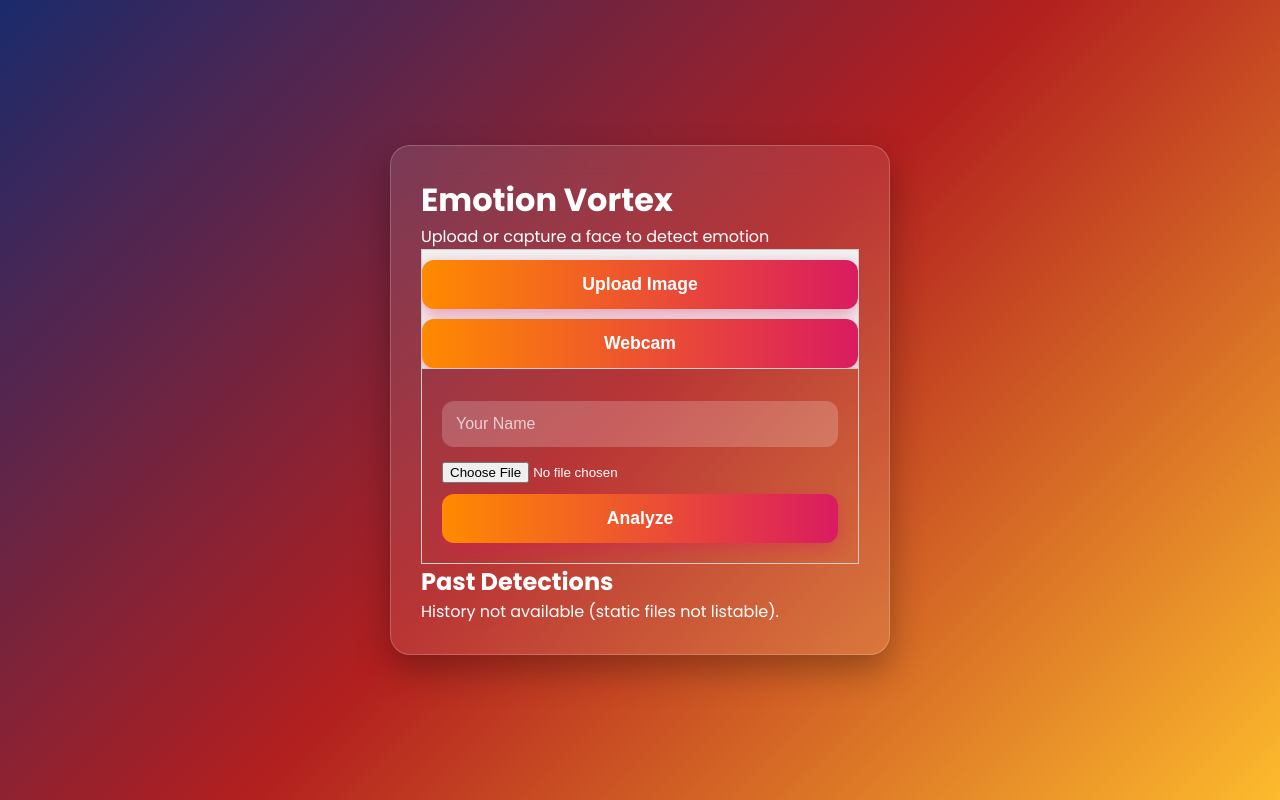
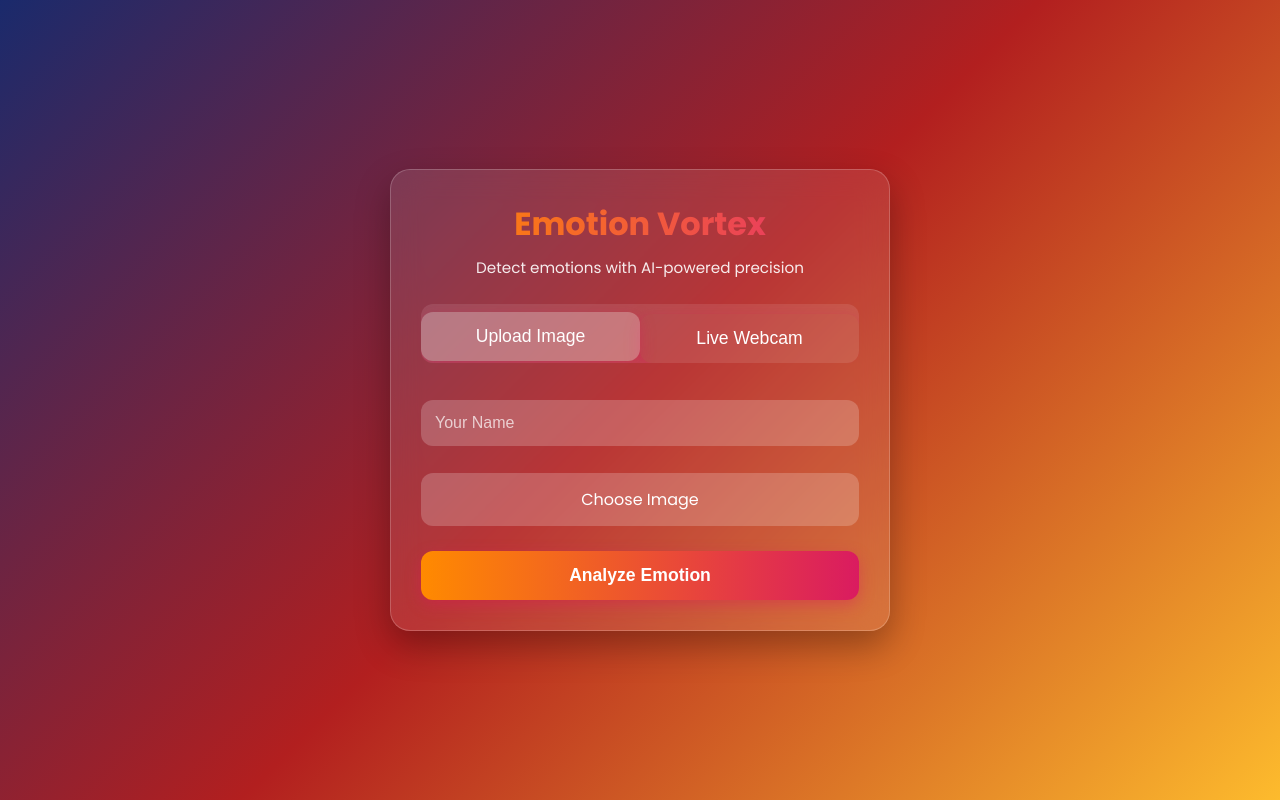
Before and after one commit to emmietrace/final_emotion_detect, a Flask app: page / in a window 1280 px wide. Run offline with Flask 3, Linux system fonts and the light colour scheme; parts of the project's set-up code (start-up, migrations or seed data) failed here and were passed over; some libraries are stand-ins or nearby versions.

Commit message:
Refactor index.html for improved layout and functionality
Refactor HTML structure, update tab functionality, and enhance styling.

```diff
--- a/templates/index.html
+++ b/templates/index.html
@@ -1,171 +1,121 @@
 <!DOCTYPE html>
 <html lang="en">
 <head>
-    <meta charset="UTF-8">
-    <meta name="viewport" content="width=device-width, initial-scale=1.0">
+  <meta charset="UTF-8" />
+  <meta name="viewport" content="width=device-width, initial-scale=1.0"/>
   <title>Emotion Vortex</title>
-    <link rel="stylesheet" href="{{ url_for('static', filename='style.css') }}">
-    <script src="https://cdnjs.cloudflare.com/ajax/libs/webcamjs/1.0.25/webcam.min.js"></script>
-    <style>
-        .loader { display: none; border: 8px solid #f3f3f3; border-top: 8px solid #3498db; border-radius: 50%; width: 60px; height: 60px; animation: spin 1s linear infinite; margin: 20px auto; }
-        @keyframes spin { 0% { transform: rotate(0deg); } 100% { transform: rotate(360deg); } }
-        .result { margin-top: 20px; padding: 15px; border: 2px solid #4CAF50; border-radius: 10px; background: #f0f8ff; }
-        .error { color: red; font-weight: bold; }
-        .tab { overflow: hidden; border: 1px solid #ccc; background-color: #f1f1f1; }
-        .tab button { background-color: inherit; float: left; border: none; outline: none; cursor: pointer; padding: 14px 16px; transition: 0.3s; }
-        .tab button:hover { background-color: #ddd; }
-        .tab button.active { background-color: #ccc; }
-        .tabcontent { display: none; padding: 20px; border: 1px solid #ccc; border-top: none; }
-        #webcam, #results { width: 320px; height: 240px; border: 2px solid #333; margin: 10px auto; }
-    </style>
+  <link rel="stylesheet" href="{{ url_for('static', filename='style.css') }}" />
+  <link href="https://fonts.googleapis.com/css2?family=Poppins:wght@400;500;600;700&display=swap" rel="stylesheet">
 </head>
 <body>
   <div class="container">
+    <header>
       <h1>Emotion Vortex</h1>
-        <p>Upload or capture a face to detect emotion</p>
+      <p>Detect emotions with AI-powered precision</p>
+    </header>
 
-        <div class="tab">
-            <button class="tablinks active" onclick="openTab(event, 'Upload')">Upload Image</button>
-            <button class="tablinks" onclick="openTab(event, 'Webcam')">Webcam</button>
+    <div class="tabs">
+      <button class="tab-btn active" onclick="openTab('upload')">Upload Image</button>
+      <button class="tab-btn" onclick="openTab('webcam')">Live Webcam</button>
     </div>
 
     <!-- Upload Tab -->
-        <div id="Upload" class="tabcontent" style="display: block;">
-            <form id="uploadForm" enctype="multipart/form-data">
-                <input type="text" id="nameUpload" placeholder="Your Name" required>
-                <input type="file" id="imageUpload" accept="image/*" required>
-                <button type="submit">Analyze</button>
+    <div id="upload" class="tab-content active">
+      <form id="upload-form" enctype="multipart/form-data">
+        <input type="text" id="name-upload" placeholder="Your Name" required />
+        <div class="file-input">
+          <input type="file" id="image" accept="image/*" required />
+          <label for="image">Choose Image</label>
+        </div>
+        <button type="submit" id="analyze-button">Analyze Emotion</button>
       </form>
-            <div class="loader" id="loaderUpload"></div>
-            <div id="resultUpload"></div>
     </div>
 
     <!-- Webcam Tab -->
-        <div id="Webcam" class="tabcontent">
-            <input type="text" id="nameWebcam" placeholder="Your Name" required>
-            <div id="webcam"></div>
-            <button onclick="takeSnapshot()">Capture</button>
-            <div class="loader" id="loaderWebcam"></div>
-            <div id="results"></div>
-            <div id="resultWebcam"></div>
+    <div id="webcam" class="tab-content">
+      <input type="text" id="name-webcam" placeholder="Your Name" required />
+      <div class="camera-container">
+        <video id="video" autoplay playsinline></video>
+        <canvas id="canvas" width="48" height="48" style="display:none;"></canvas>
+      </div>
+      <button id="capture">Capture & Analyze</button>
     </div>
 
-        <h2>Past Detections</h2>
-        <div id="history">
-            <!-- Images loaded dynamically -->
+    <!-- Result -->
+    <div id="result" class="result hidden">
+      <h2>Detected Emotion</h2>
+      <img id="result-img" alt="Captured" />
+      <div class="emotion-info">
+        <p><strong>Name:</strong> <span id="result-name"></span></p>
+        <p><strong>Emotion:</strong> <span id="emotion" class="emotion-tag"></span></p>
+        <p><strong>Confidence:</strong> <span id="confidence"></span>%</p>
+      </div>
     </div>
   </div>
 
   <script>
-        // Tab Switching
-        function openTab(evt, tabName) {
-            const tabs = document.getElementsByClassName("tabcontent");
-            for (let i = 0; i < tabs.length; i++) tabs[i].style.display = "none";
-            const buttons = document.getElementsByClassName("tablinks");
-            for (let i = 0; i < buttons.length; i++) buttons[i].classList.remove("active");
-            document.getElementById(tabName).style.display = "block";
-            evt.currentTarget.classList.add("active");
+    // Tab switching
+    function openTab(tabName) {
+      document.querySelectorAll('.tab-content').forEach(t => t.classList.remove('active'));
+      document.querySelectorAll('.tab-btn').forEach(b => b.classList.remove('active'));
+      document.getElementById(tabName).classList.add('active');
+      document.querySelector(`button[onclick="openTab('${tabName}')"]`).classList.add('active');
+      if (tabName === 'webcam') startWebcam();
     }
 
-        // Upload Image
-        document.getElementById('uploadForm').addEventListener('submit', async (e) => {
+    // Upload form
+    document.getElementById('upload-form').onsubmit = async (e) => {
       e.preventDefault();
-            const name = document.getElementById('nameUpload').value;
-            const file = document.getElementById('imageUpload').files[0];
-            if (!file || !name) return alert("Name and image required");
+      const formData = new FormData();
+      formData.append('name', document.getElementById('name-upload').value);
+      formData.append('image', document.getElementById('image').files[0]);
 
-            const formData = new FormData();
-            formData.append('name', name);
-            formData.append('image', file);
-
-            const loader = document.getElementById('loaderUpload');
-            const result = document.getElementById('resultUpload');
-            loader.style.display = 'block';
-            result.innerHTML = '';
-
-            try {
-                const res = await fetch('/upload', {
-                    method: 'POST',
-                    body: formData
-                });
+      const res = await fetch('/upload', { method: 'POST', body: formData });
       const data = await res.json();
-                if (data.error) throw new Error(data.error);
-
-                result.innerHTML = `
-                    <div class="result">
-                        <h3>${name}, you look <strong>${data.emotion}</strong>!</h3>
-                        <p>Confidence: ${data.confidence}%</p>
-                        <img src="${data.image_url}?t=${Date.now()}" width="300" style="border-radius: 10px;">
-                    </div>`;
-                loadHistory();
-            } catch (err) {
-                result.innerHTML = `<p class="error">Error: ${err.message}</p>`;
-            } finally {
-                loader.style.display = 'none';
-            }
-        });
+      document.getElementById("analyze-button").value = "Analyzing";
+      if (data.emotion) showResult(data, document.getElementById('name-upload').value);
+    };
 
     // Webcam
-        Webcam.set({
-            width: 320,
-            height: 240,
-            image_format: 'jpeg',
-            jpeg_quality: 90
-        });
-        Webcam.attach('#webcam');
+    let stream;
+    function startWebcam() {
+      if (stream) return;
+      navigator.mediaDevices.getUserMedia({ video: { facingMode: "user" } })
+        .then(s => {
+          stream = s;
+          document.getElementById('video').srcObject = s;
+        }).catch(err => alert("Camera access denied"));
+    }
 
-        function takeSnapshot() {
-            const name = document.getElementById('nameWebcam').value;
-            if (!name) return alert("Enter your name");
+    document.getElementById('capture').onclick = async () => {
+      const canvas = document.getElementById('canvas');
+      const ctx = canvas.getContext('2d');
+      ctx.drawImage(document.getElementById('video'), 0, 0, 48, 48);
+      const dataUrl = canvas.toDataURL('image/jpeg');
+      const name = document.getElementById('name-webcam').value;
 
-            Webcam.snap(async (data_uri) => {
-                const loader = document.getElementById('loaderWebcam');
-                const result = document.getElementById('resultWebcam');
-                loader.style.display = 'block';
-                result.innerHTML = '';
-                document.getElementById('results').innerHTML = `<img src="${data_uri}" width="320">`;
-
-                try {
       const res = await fetch('/webcam', {
         method: 'POST',
         headers: { 'Content-Type': 'application/json' },
-                        body: JSON.stringify({ name, image: data_uri })
+        body: JSON.stringify({ image: dataUrl, name })
       });
       const data = await res.json();
-                    if (data.error) throw new Error(data.error);
+      if (data.emotion) showResult(data, name);
+    };
 
-                    result.innerHTML = `
-                        <div class="result">
-                            <h3>${name}, you look <strong>${data.emotion}</strong>!</h3>
-                            <p>Confidence: ${data.confidence}%</p>
-                            <img src="${data.image_url}?t=${Date.now()}" width="300">
-                        </div>`;
-                    loadHistory();
-                } catch (err) {
-                    result.innerHTML = `<p class="error">Error: ${err.message}</p>`;
-                } finally {
-                    loader.style.display = 'none';
-                }
-            });
+    function showResult(data, name) {
+      document.getElementById('result').classList.remove('hidden');
+      document.getElementById('result-img').src = '/' + data.image_url + '?t=' + Date.now();
+      document.getElementById('result-name').textContent = name;
+      document.getElementById('emotion').textContent = data.emotion;
+      document.getElementById('emotion').className = 'emotion-tag ' + data.emotion.toLowerCase();
+      document.getElementById('confidence').textContent = (data.confidence * 100).toFixed(1);
     }
 
-        // Load Past Images
-        async function loadHistory() {
-            const history = document.getElementById('history');
-            try {
-                // Simple: list all .jpg in /static/uploads
-                // For demo, just show last 5 (or use API later)
-                const res = await fetch('/static/uploads/');
-                if (!res.ok) throw new Error("No history");
-                history.innerHTML = '<p>No past images yet.</p>';
-                // Note: Render doesn't list dirs → we'll add DB display later
-            } catch {
-                history.innerHTML = '<p>History not available (static files not listable).</p>';
-            }
-        }
-
-        // Load on start
-        loadHistory();
+    // Stop webcam on tab change
+    window.addEventListener('beforeunload', () => {
+      if (stream) stream.getTracks().forEach(t => t.stop());
+    });
   </script>
 </body>
 </html>
```
Lines whose indentation alone changed are shown as unchanged.
